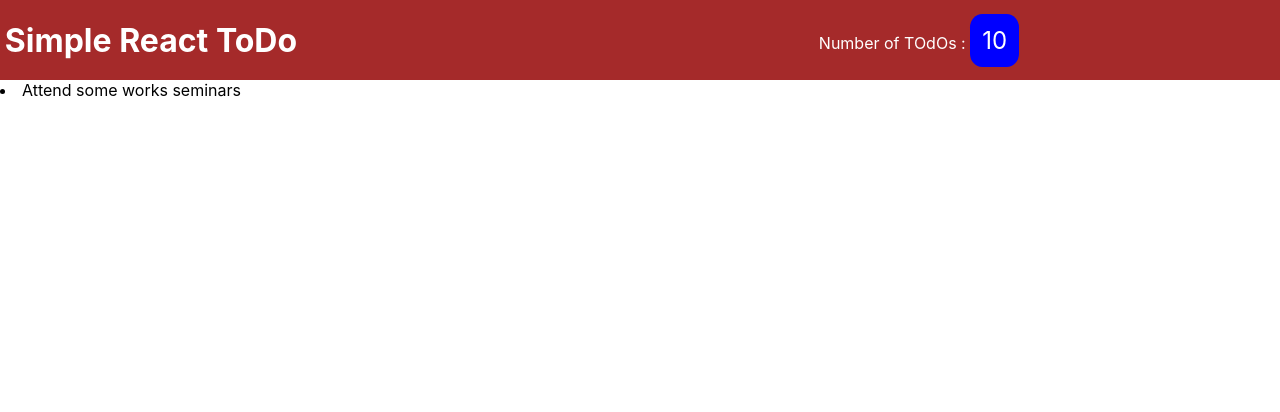
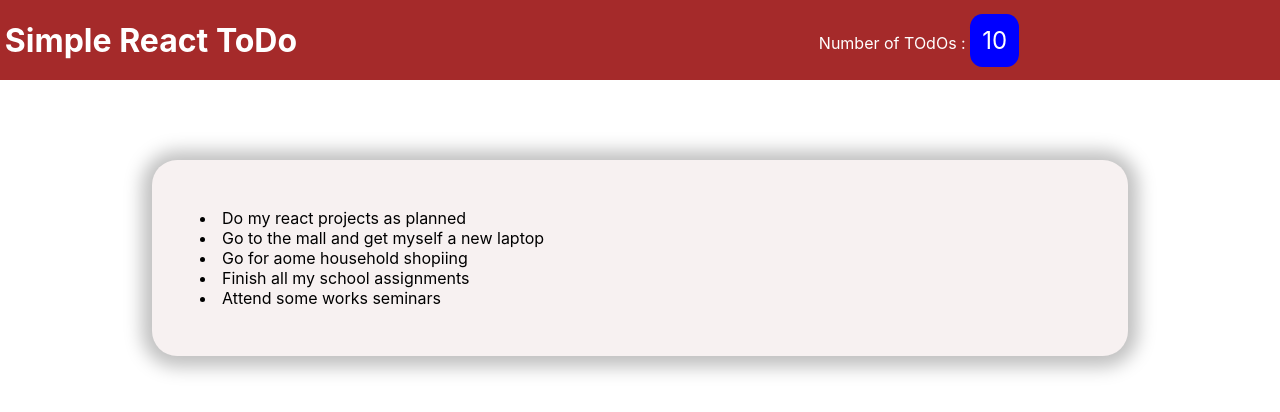
Before and after one commit to muyasamuel/Simple-React-ToDO-App, a React (Create React App) app: page / in a window 1280 px wide. Shown: the top 412 px of the page. Built offline with nearby package versions, Linux system fonts and the light colour scheme.

Commit message:
Futher style the todolist

```diff
--- a/src/Todolist/Todolist.js
+++ b/src/Todolist/Todolist.js
@@ -1,4 +1,5 @@
 import React from 'react';
+import classes from './Todolist.module.css'
 
 const DUMMY_TODOS = [
     {
@@ -25,7 +26,7 @@
 
 function Todolist() {
   return (
-    <div>
+    <div className={classes.todo}>
         {DUMMY_TODOS.map(todo =>
             <li>{todo.name}</li>)}
 
--- /dev/null
+++ b/src/Todolist/Todolist.module.css
@@ -0,0 +1,11 @@
+.todo{
+    width: 90%;
+    max-width: 55rem;
+    background-color: rgb(247, 241, 241);
+    box-shadow: 0 1px 18px 10px rgba(0, 0, 0, 0.25);
+    border-radius: 25px;
+    padding: 3rem;
+    margin: auto;
+    margin-top: 10rem;
+    position: relative;
+}
```
